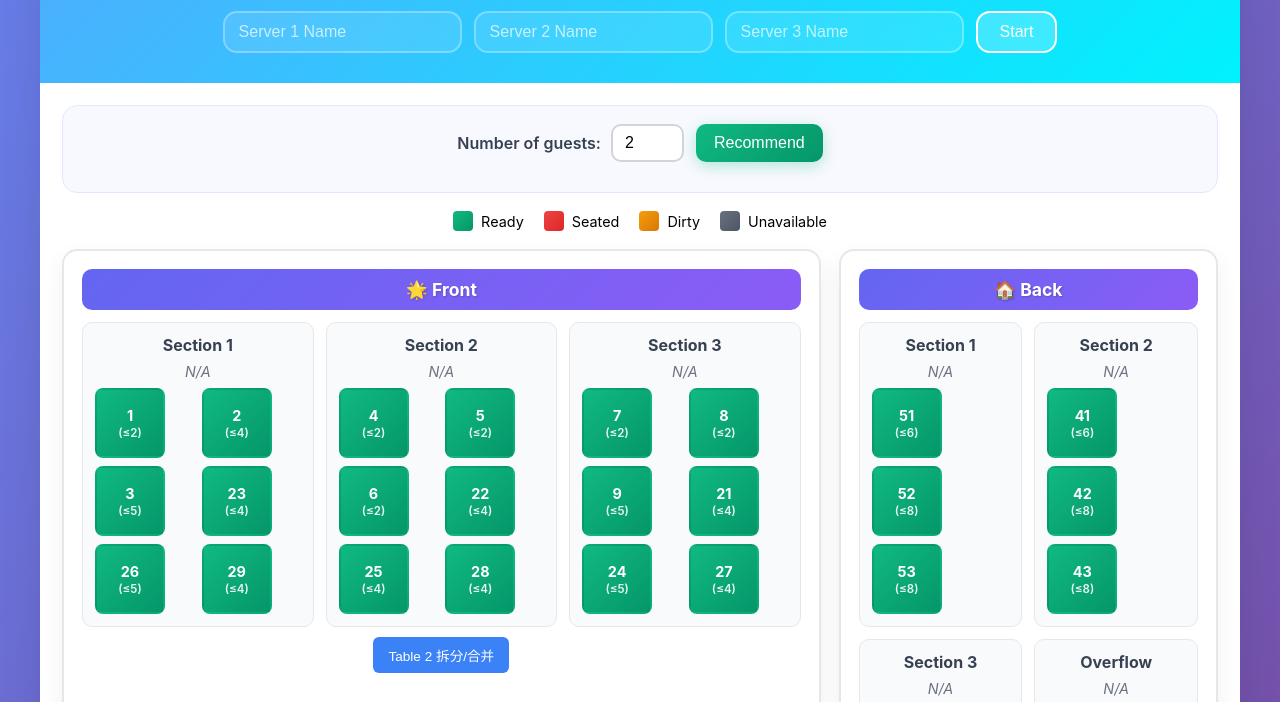
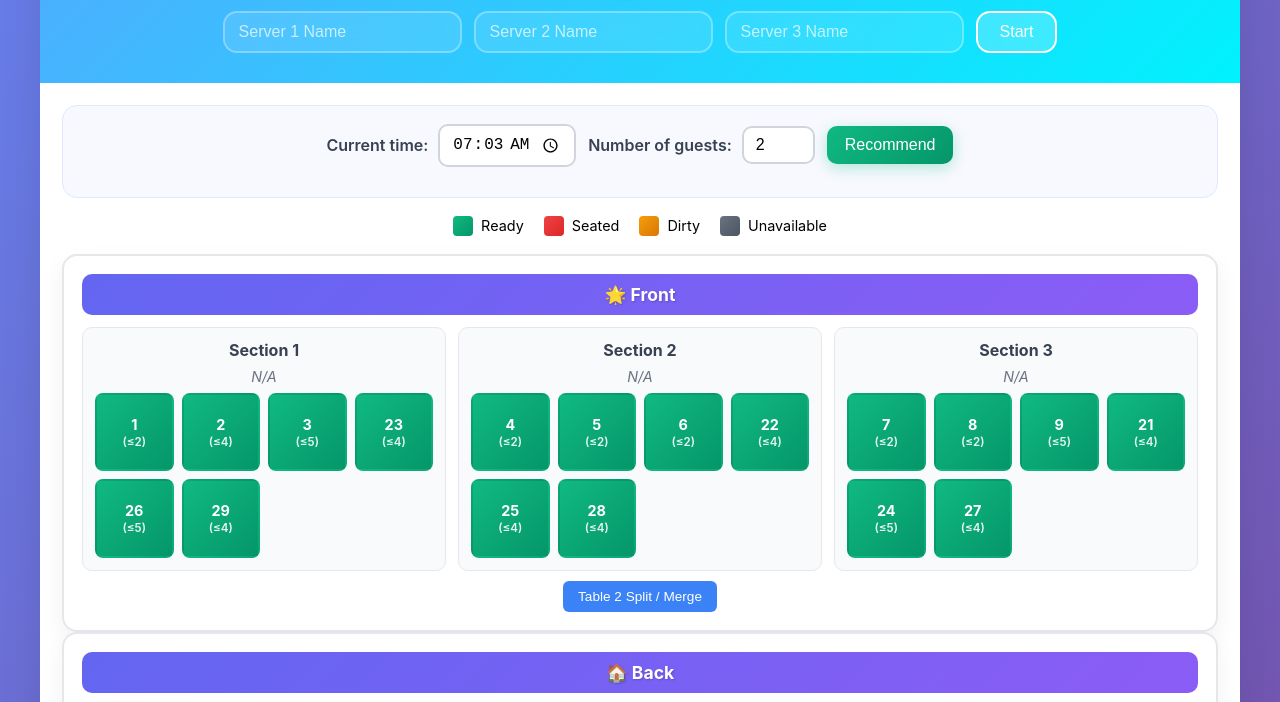
Before and after one commit to KathrynZh/KathrynZh.github.io, a plain HTML site: page host.html in a window 1280 px wide. Shown: the part 96-798 px from the top of the page. Drawn offline with Linux system fonts and the light colour scheme.

Commit message:
Update host.html

```diff
--- a/host.html
+++ b/host.html
@@ -28,7 +28,8 @@
     .recommend-btn:hover { transform: translateY(-2px); box-shadow: 0 6px 20px rgba(16, 185, 129, 0.4); }
     .recommendation { background: linear-gradient(135deg, #fef3c7 0%, #fde68a 100%); padding: 14px; border-radius: 12px; text-align: center; font-size: 1rem; font-weight: 600; color: #92400e; border: 2px solid #f59e0b; margin-top: 10px; }
 
-    .areas { display: grid; grid-template-columns: 2fr 1fr; gap: 18px; margin-top: 18px; }
+    /*.areas { display: grid; grid-template-columns: 2fr 1fr; gap: 18px; margin-top: 18px; }*/
+    .areas { display: flow; gap: 18px; margin-top: 18px; }
     .area { background: white; border-radius: 15px; padding: 18px; box-shadow: 0 10px 25px rgba(0,0,0,0.06); border: 2px solid #e5e7eb; }
     .area h3 { text-align: center; margin-bottom: 12px; padding: 10px; background: linear-gradient(135deg, #6366f1 0%, #8b5cf6 100%); color: white; border-radius: 10px; font-size: 1.1rem; text-shadow: 1px 1px 2px rgba(0,0,0,0.2); }
 
@@ -39,7 +40,7 @@
     .server-name { text-align: center; font-size: 0.9rem; color: #6b7280; margin-bottom: 8px; font-style: italic; }
 
     .tables { display: grid; grid-template-columns: repeat(auto-fit, minmax(70px, 1fr)); gap: 8px; }
-    .table { aspect-ratio: 1; border-radius: 8px; display: flex; flex-direction: column; align-items: center; justify-content: center; font-weight: bold; font-size: 0.9rem; cursor: pointer; transition: all 0.2s ease; position: relative; border: 2px solid transparent; width: 70px; }
+    .table { aspect-ratio: 1; border-radius: 8px; display: flex; flex-direction: column; align-items: center; justify-content: center; font-weight: bold; font-size: 0.9rem; cursor: pointer; transition: all 0.2s ease; position: relative; border: 2px solid transparent; }
     .table:hover { transform: translateY(-2px); box-shadow: 0 4px 12px rgba(0,0,0,0.12); }
     .table.ready { background: linear-gradient(135deg, #10b981 0%, #059669 100%); color: white; }
     .table.seated { background: linear-gradient(135deg, #ef4444 0%, #dc2626 100%); color: white; }
@@ -72,7 +73,7 @@
       .server-input { width: 100px }
       .server-setup { flex-direction: column; }
       .server-input { width: 100%; max-width: 300px; }
-      .table { flex-direction: row; }
+      .table { flex-direction: row; width: 70px; display: flex; min-width: 70px; }
     }
   </style>
 </head>
@@ -92,10 +93,10 @@
     <div class="main-content">
       <div class="control-panel">
         <div class="control-row">
-          <!-- <div class="input-group">
+          <div class="input-group">
             <label>Current time:</label>
             <input type="time" class="input-field" id="currentTime" value="12:00" />
-          </div> -->
+          </div>
           <div class="input-group">
             <label>Number of guests:</label>
             <input type="number" class="input-field" id="guestCount" min="1" max="8" value="2" />
@@ -117,7 +118,7 @@
           <h3>🌟 Front</h3>
           <div class="sections" id="frontSections"></div>
           <div class="table-2-controls">
-            <button class="split-btn" onclick="toggleTable2Split()">Table 2 拆分/合并</button>
+            <button class="split-btn" onclick="toggleTable2Split()">Table 2 Split / Merge</button>
           </div>
         </div>
         <div class="area">
@@ -151,7 +152,7 @@
       //   section3: { tables: [7, 27, 8, 24, 9, 21], server: null },
       // },
       back: {
-        section1: { tables: [51, 52, 53], server: null },
+        section1: { tables: [51, 52, 53, , , ], server: null },
         section2: { tables: [41, 42, 43], server: null },
         section3: { tables: [31, 32, 33], server: null },
         overflow: { tables: [61, 62, 63], server: null },
@@ -197,7 +198,7 @@
       restaurantConfig.back.section1.server  = s1;
       restaurantConfig.back.section2.server  = s2;
       restaurantConfig.back.section3.server  = s3;
-      restaurantConfig.back.overflow.server  = s1; // overflow 默认给第一位
+      restaurantConfig.back.overflow.server  = ''; // overflow 默认给第一位
 
       initializeTableStates();
       renderRestaurant();
@@ -552,15 +553,31 @@
     function parseTime(t) { const [h, m] = t.split(':').map(Number); return h + m/60; }
 
     // 页面加载：默认当前时间
+    // document.addEventListener('DOMContentLoaded', () => {
+    //   try {
+    //     const now = new Date();
+    //     const hh = String(now.getHours()).padStart(2, '0');
+    //     const mm = String(now.getMinutes()).padStart(2, '0');
+    //     document.getElementById('currentTime').value = `${hh}:${mm}`;
+    //   } catch(e) {}
+    //   renderRestaurant();
+    // });
+
+    // 页面加载：实时更新时间
     document.addEventListener('DOMContentLoaded', () => {
-      try {
+      function updateCurrentTime() {
         const now = new Date();
         const hh = String(now.getHours()).padStart(2, '0');
         const mm = String(now.getMinutes()).padStart(2, '0');
         document.getElementById('currentTime').value = `${hh}:${mm}`;
-      } catch(e) {}
+      }
+
+      updateCurrentTime(); // 先执行一次
+      setInterval(updateCurrentTime, 1000 * 10); // 每分钟更新一次
+
       renderRestaurant();
     });
+
   </script>
 </body>
 </html>
```
